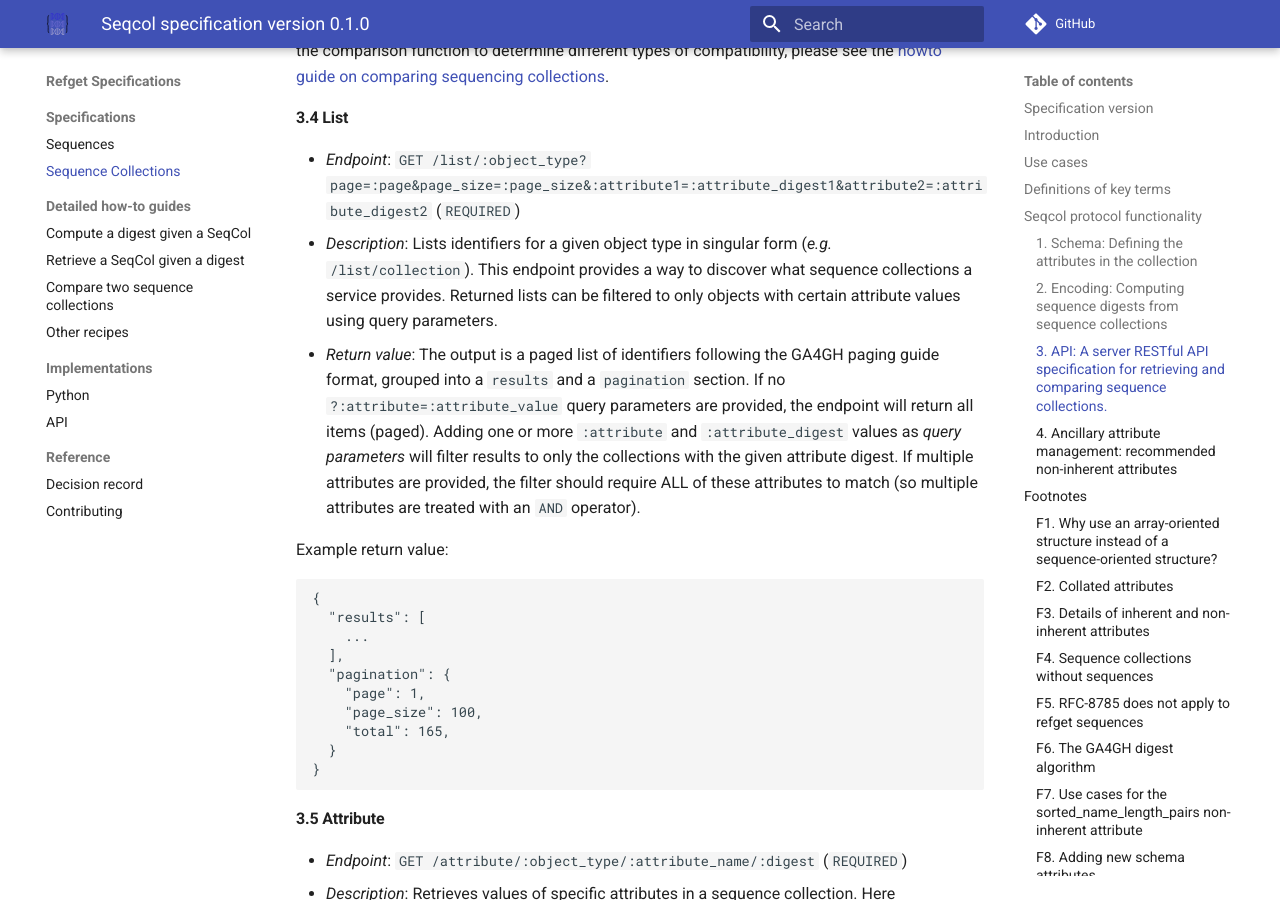
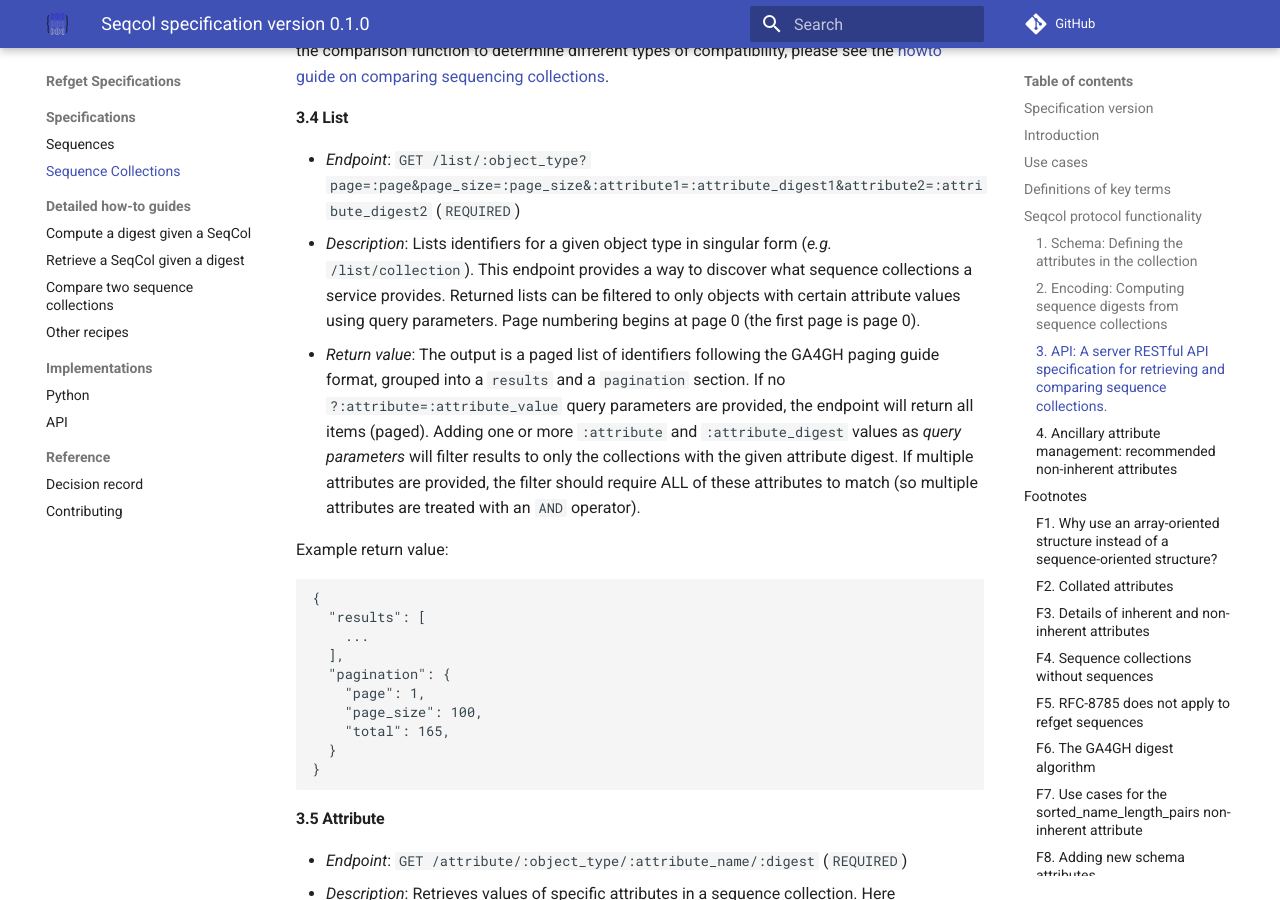
Before and after one commit to ga4gh/refget, an MkDocs documentation site: the page built from docs/seqcol.md, in a window 1280 px wide and 900 px high, scrolled down 13022 px. Built offline with MkDocs 1.6.1 and Material for MkDocs 9.7.7, drawn with Linux system fonts in a browser that asks for light colours; comment, search, counter and statistics services are not loaded.

Commit message:
Update docs/seqcol.md

```diff
--- a/docs/seqcol.md
+++ b/docs/seqcol.md
@@ -451,7 +451,7 @@ For more details about how to interpret the results of the comparison function t
 #### 3.4 List
 
 - *Endpoint*: `GET /list/:object_type?page=:page&page_size=:page_size&:attribute1=:attribute_digest1&attribute2=:attribute_digest2` (`REQUIRED`)
-- *Description*: Lists identifiers for a given object type in singular form (*e.g.* `/list/collection`). This endpoint provides a way to discover what sequence collections a service provides. Returned lists can be filtered to only objects with certain attribute values using query parameters.
+- *Description*: Lists identifiers for a given object type in singular form (*e.g.* `/list/collection`). This endpoint provides a way to discover what sequence collections a service provides. Returned lists can be filtered to only objects with certain attribute values using query parameters. Page numbering begins at page 0 (the first page is page 0).
 - *Return value*: The output is a paged list of identifiers following the GA4GH paging guide format, grouped into a `results` and a `pagination` section. If no `?:attribute=:attribute_value` query parameters are provided, the endpoint will return all items (paged). Adding one or more `:attribute` and `:attribute_digest` values as *query parameters*  will filter results to only the collections with the given attribute digest. If multiple attributes are provided, the filter should require ALL of these attributes to match (so multiple attributes are treated with an `AND` operator).
 
 
```
